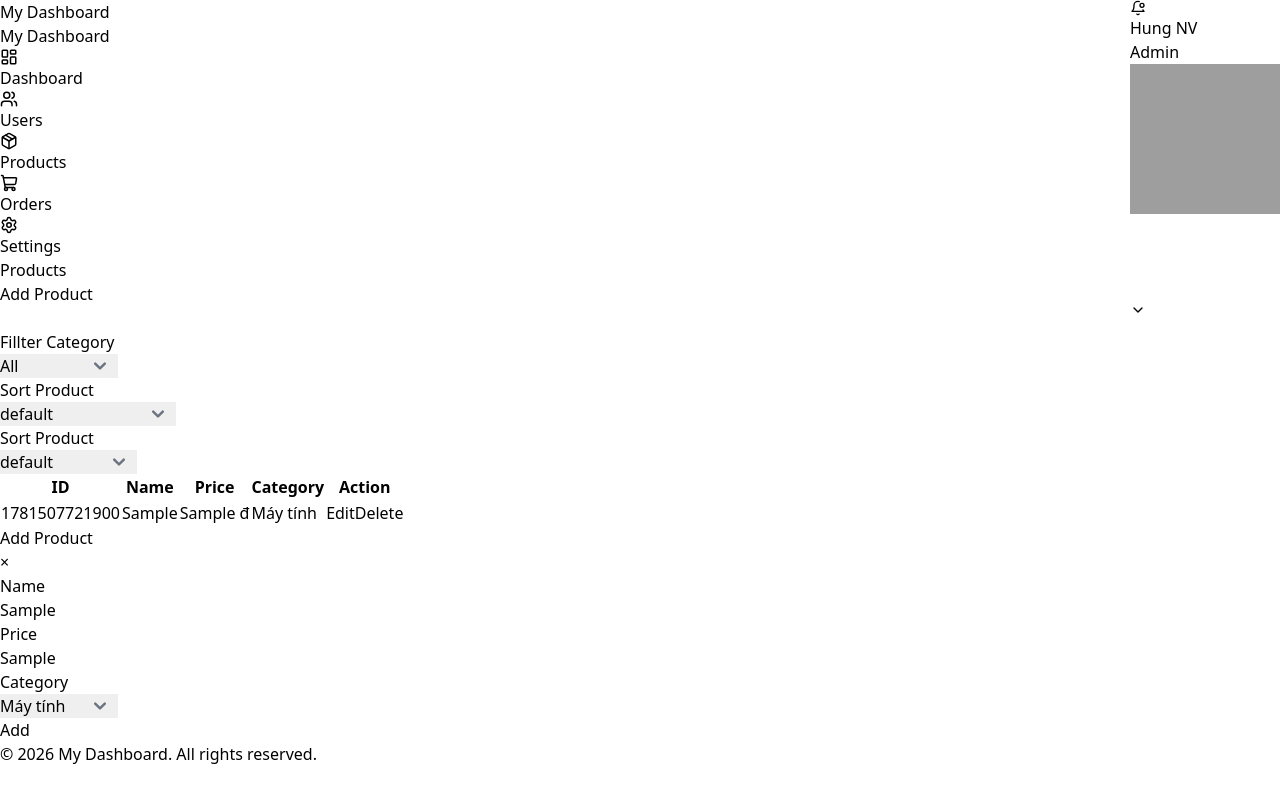
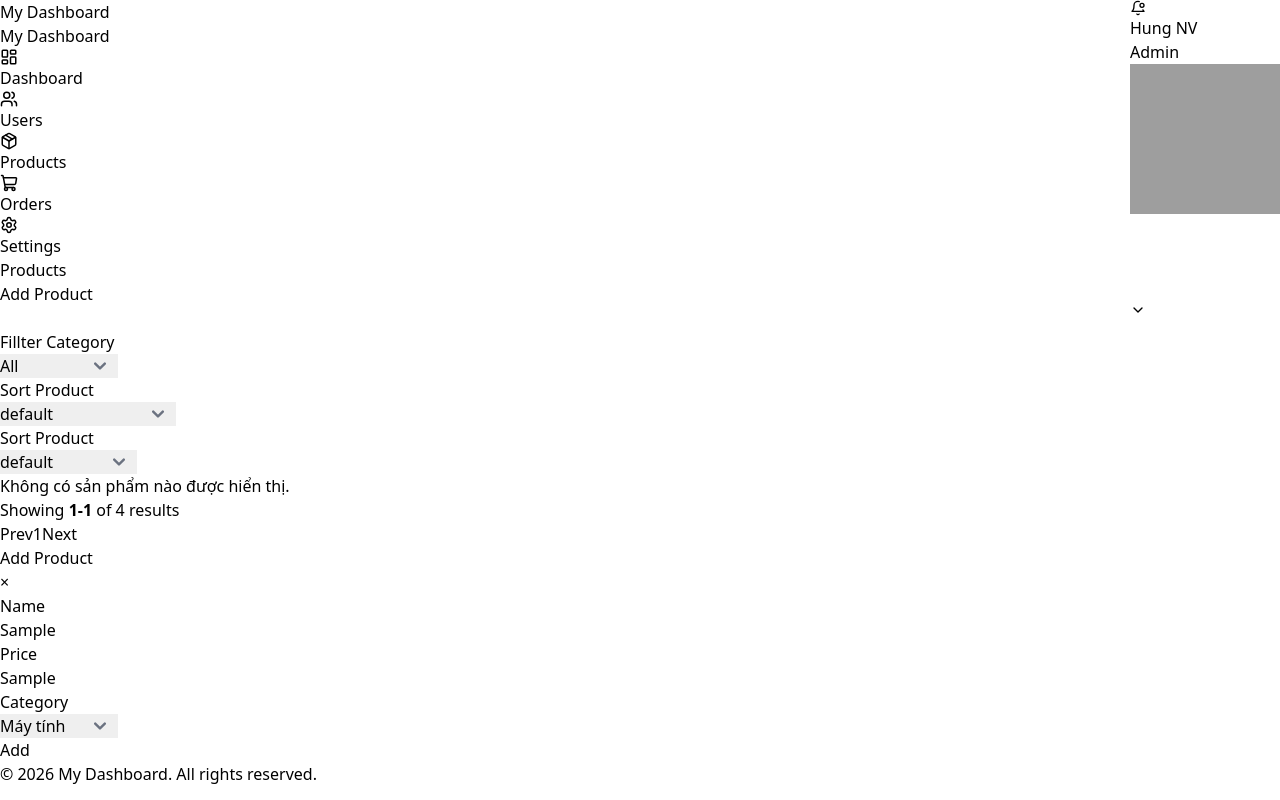
Before and after one commit to HungNV060895/react-dashboard, a React (Vite) app: page /products in a window 1280 px wide. Both pictures are taken after typing "Sample", "Sample" into the empty fields and a click on the button "Add". Built offline with nearby package versions, Linux system fonts and the light colour scheme; grey boxes are pictures that could not be loaded.

Commit message:
add promise delay fake fetching data

```diff
--- a/src/components/products/ProductList.tsx
+++ b/src/components/products/ProductList.tsx
@@ -12,6 +12,10 @@ type ProductListType = {
 const ProductList = ({items, handleEditProduct, handleDelete} : ProductListType) => {
     return (
         <>
+			{
+				items.length === 0 ? (
+					<p className="p-4 bg-red-400 text-slate-900 mt-5">Không có sản phẩm nào được hiển thị.</p>
+				) : (
 					<table className="border-1 border-collapse border-black">
 						<thead>
 							<tr>
@@ -45,6 +49,8 @@ const ProductList = ({items, handleEditProduct, handleDelete} : ProductListType)
 							}
 						</tbody>
 					</table>
+				)
+			}
         </>
     )
 }
--- /dev/null
+++ b/src/components/products/ProductPagination.tsx
@@ -0,0 +1,48 @@
+import type { ProductType } from "@/types/product";
+
+type ProductPaginationProps = {
+	totalPages: number;
+	postPerPage: number;
+	startIndex: number;
+	handleChangePage : (page: number) => void;
+	dataProduct: ProductType[];
+	currentPage: number;
+}
+
+const ProductPagination = ({currentPage, totalPages, handleChangePage, postPerPage, startIndex, dataProduct} : ProductPaginationProps) => {
+	return (
+		<>
+			<div className="flex justify-between items-center px-4 py-3">
+				<div className="text-sm text-slate-500">
+					Showing <b>{startIndex + 1}-{Math.min(startIndex + postPerPage, dataProduct.length)}</b> of {totalPages * postPerPage} results
+				</div>
+				<div className="flex space-x-1">
+					<button onClick={() => handleChangePage(currentPage - 1)} disabled={currentPage === 1} className="px-3 py-1 min-w-9 min-h-9 text-sm font-normal text-slate-500 bg-white border border-slate-200 rounded hover:bg-slate-50 hover:border-slate-400 transition duration-200 ease">
+						Prev
+					</button>
+					{
+						// Array là một đối tượng giống mảng có độ dài cố định.
+						// Nó có thể được sử dụng để tạo một mảng mới với các phần tử được khởi tạo từ một hàm.
+						// Cú pháp của Array.from() là: Array.from(arrayLike, mapFn, thisArg).
+						// Trong đó, arrayLike là đối tượng giống mảng cần chuyển đổi thành mảng,
+						// mapFn là hàm ánh xạ được áp dụng cho từng phần tử của mảng mới,
+						// và thisArg là giá trị được sử dụng làm this khi gọi mapFn.
+						Array.from({length: totalPages}, (_, index) => (
+							<button onClick={() => handleChangePage(index + 1)} className={`
+								px-3 py-1 min-w-9 min-h-9 text-sm font-normal rounded transition duration-200 ease hover:bg-slate-50 hover:border-slate-400 border border-slate-200
+								${currentPage  === index + 1 ? 'bg-blue-800 text-white pointer-events-none' : 'bg-white text-slate-500'}
+							`}>
+								{index + 1}
+							</button>
+						))
+					}
+					<button onClick={() => handleChangePage(currentPage + 1)} disabled={currentPage === totalPages} className="px-3 py-1 min-w-9 min-h-9 text-sm font-normal text-slate-500 bg-white border border-slate-200 rounded hover:bg-slate-50 hover:border-slate-400 transition duration-200 ease">
+						Next
+					</button>
+				</div>
+			</div>
+		</>
+	)
+}
+
+export default ProductPagination;
--- a/src/pages/Products.tsx
+++ b/src/pages/Products.tsx
@@ -5,6 +5,7 @@ import ProductAdd from "@/components/products/ProductAdd";
 import SortProduct from "@/components/products/SortProduct";
 import SearchProduct from "@/components/products/SearchProduct";
 import FilterProduct from "@/components/products/FilterProduct";
+import ProductPagination from "@/components/products/ProductPagination";
 
 const Products = () => {
 
@@ -12,6 +13,10 @@ const Products = () => {
 		const savedProduct = localStorage.getItem('dataProducts');
 		return savedProduct ? JSON.parse(savedProduct) : [];
 	});
+
+	const [items, setItems] = useState<ProductType[]>([]);
+	const [loading, setLoading] = useState<boolean>(false);
+	const [error, setError] = useState<string | null>(null);
 
 	const [editProduct, setEditProduct] = useState<ProductType | null>(null);
 
@@ -32,9 +37,27 @@ const Products = () => {
 	const [category, setCategory] = useState<string>("");
 
 
+	const [currentPage, setCurrentPage] = useState<number>(1);
+
+	const handleChangePage = (page: number) => {
+		setCurrentPage(page)
+	}
+
+
 	useEffect(() => {
 		localStorage.setItem('dataProducts', JSON.stringify(listProduct));
 	}, [listProduct])
+
+	useEffect(() => {
+		setLoading(true);
+		fetchFakeData().then((data) => {
+			setItems(data)
+		}).catch(() => {
+			setError("Error fetching data");
+		}).finally(() => {
+			setLoading(false)
+		})
+	}, [])
 
 	const handleOpenModal = () => {
 		setIsOpen(true);
@@ -106,19 +129,8 @@ const Products = () => {
 		}));
 
 
-		if(name === 'sortprice'){
+		if(name === 'sortprice' || name === 'sortname'){
 			setSorter(value);
-			//handleSortPrice(value);
-
-			//console.log(handleSortPrice(value));
-			//setListProduct([...listProductSearch, handleSortPrice(value)])
-			//listProductSearch = handleSortPrice(value);
-		}
-		if(name === 'sortname'){
-			setSorter(value);
-			//handleSortName(value);
-			//console.log(handleSortName(value));
-			//setListProduct(handleSortName(value))
 		}
 
 		if(name === 'categoryFilter'){
@@ -131,8 +143,6 @@ const Products = () => {
 	}
 
 
-
-
 	let listProductSearch =
 	listProduct.filter((item) => {
 		const matchSearch = item.name.trim().toLowerCase().includes(search.trim().toLowerCase());
@@ -142,12 +152,36 @@ const Products = () => {
 		if(sorter  === 'htol') return (Number(b.price) - Number(a.price));
 		if(sorter  === 'ltoh') return (Number(a.price) - Number(b.price));
 		if(sorter  === 'atoz') return a.name.localeCompare(b.name);
-		if(sorter  === 'ztoa') return a.name.localeCompare(a.name);
+		if(sorter  === 'ztoa') return b.name.localeCompare(a.name);
 		return 0;
 	})
 
-	console.log(listProductSearch);
+	const postPerPage = 4;
+	const startIndex = (Number(currentPage) - 1) * postPerPage;
+	const endIndex = startIndex + postPerPage;
+	const currentProduct = listProductSearch.slice(startIndex, endIndex);
+	const totalPages = Math.ceil(listProductSearch.length / postPerPage);
 
+	//console.log(currentProduct, totalPages, listProductSearch.length);
+	const fetchFakeData = (delay = 2000) => {
+		return new Promise<ProductType[]>((resolve) => {
+			setTimeout (() => {
+				resolve(currentProduct);
+			}, delay)
+		})
+	}
+
+	if(loading){
+		return (
+			<p className="text-lg text-blue-800 animate-pulse">Loading...</p>
+		)
+	}
+
+	if(error){
+		return (
+			<p className="text-lg text-white bg-red-500 font-medium">Error: {error}</p>
+		)
+	}
 
 	return (
 		<>
@@ -158,10 +192,11 @@ const Products = () => {
 			<SortProduct handleInputChange={handleInputChange}/>
 			<ProductList
 				handleInputChange={handleInputChange}
-				items={listProductSearch}
+				items={items}
 				handleEditProduct={handleEditProduct}
 				handleDelete={handleDelete }
 			/>
+			<ProductPagination currentPage={currentPage} dataProduct={listProductSearch} startIndex={startIndex} postPerPage={postPerPage} totalPages={totalPages} handleChangePage={handleChangePage} />
 			<ProductAdd
 				isOpen={isOpen}
 				setIsOpen={setIsOpen}
```
Lines whose indentation alone changed are shown as unchanged.
